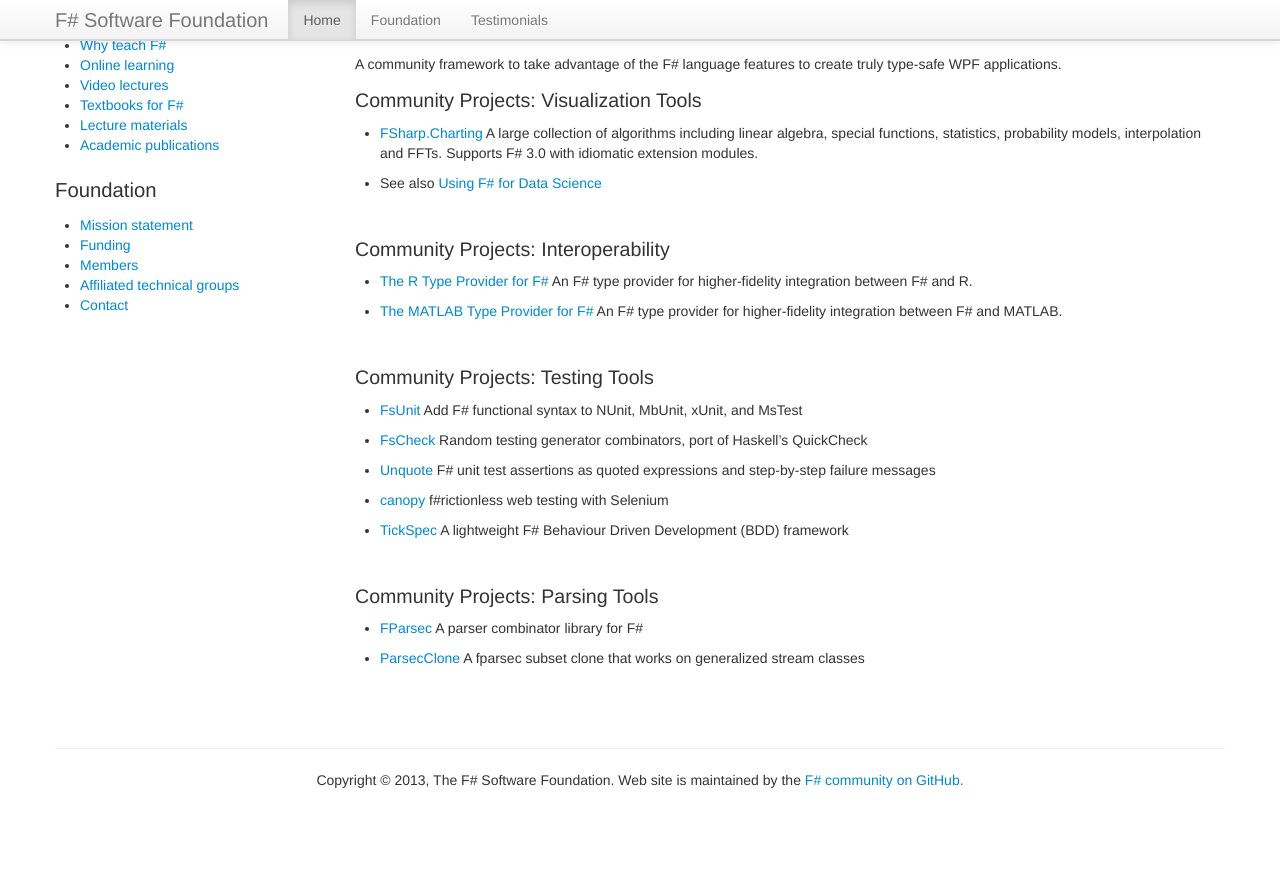
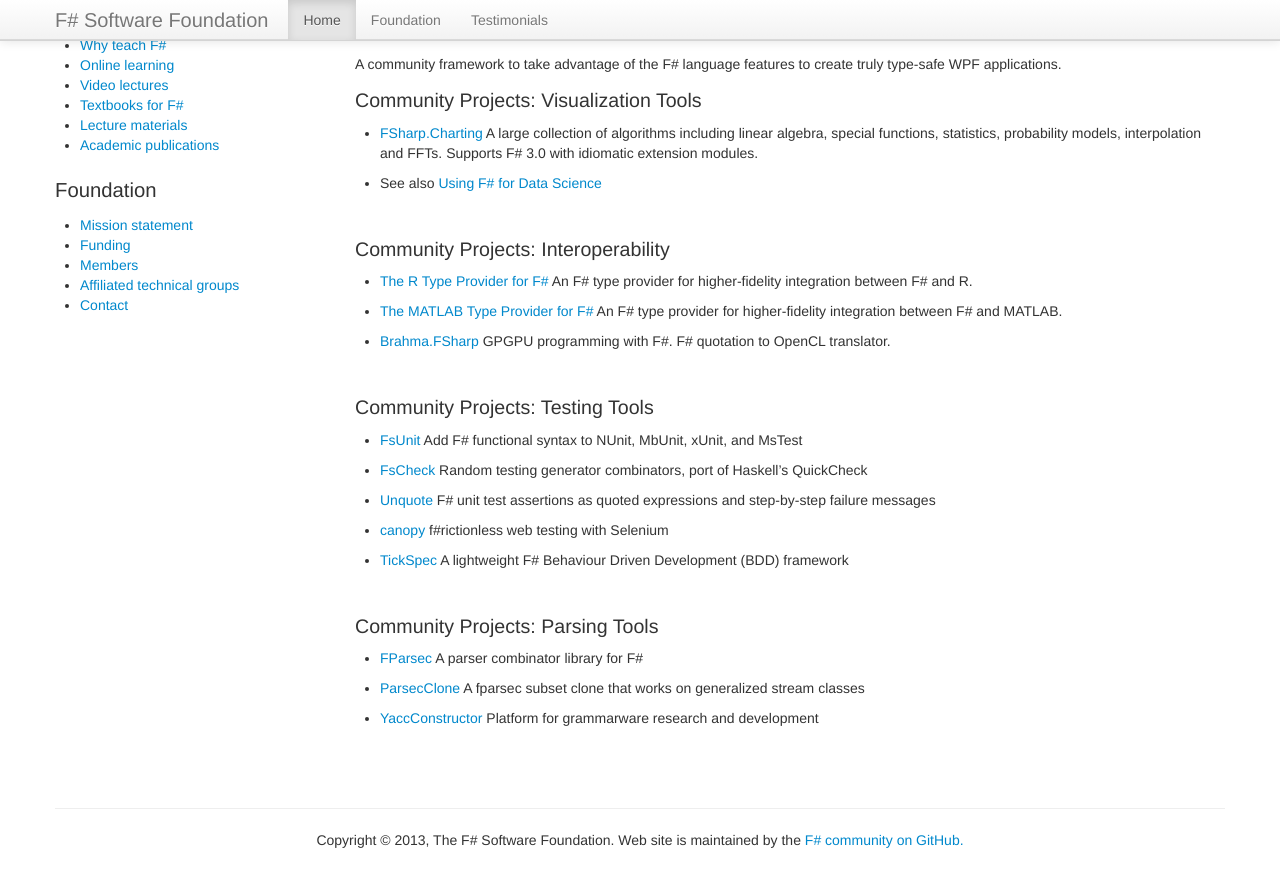
Before and after one commit to fsharp/fsharp.org, a Jekyll site: the page built from community/projects/index.md, in a window 1280 px wide and 900 px high, scrolled down 860 px. Shown: the top 887 px of the window. Built offline with Jekyll 4.4.1, drawn with Linux system fonts in a browser that asks for light colours; nearby versions of some CDN libraries; some web fonts are replaced; comment, search, counter and statistics services are not loaded; before the commit the page ends 1700 px from its top, so only the background shows below that.

Commit message:
YaccConstructor (platform for grammarware research and development) and Brahma.FSharp (GPGPU programming with F#. F# quotation to OpenCL translator) are added.

```diff
--- a/community/projects/index.md
+++ b/community/projects/index.md
@@ -73,6 +73,9 @@
 
 *  [The MATLAB Type Provider for F#](http://bayardrock.github.io/Matlab-Type-Provider/) An F# type provider for higher-fidelity integration between F# and MATLAB.
 
+*  [Brahma.FSharp](https://github.com/gsvgit/Brahma.FSharp) GPGPU programming with F#. F# quotation to OpenCL translator.
+
+
 <br />
 
 ### Community Projects: Testing Tools
@@ -96,5 +99,7 @@
 
 *  [ParsecClone](https://github.com/devshorts/ParsecClone) A fparsec subset clone that works on generalized stream classes
 
+*  [YaccConstructor](https://recursive-ascent.googlecode.com) Platform for grammarware research and development
+
 
 <br />
```
